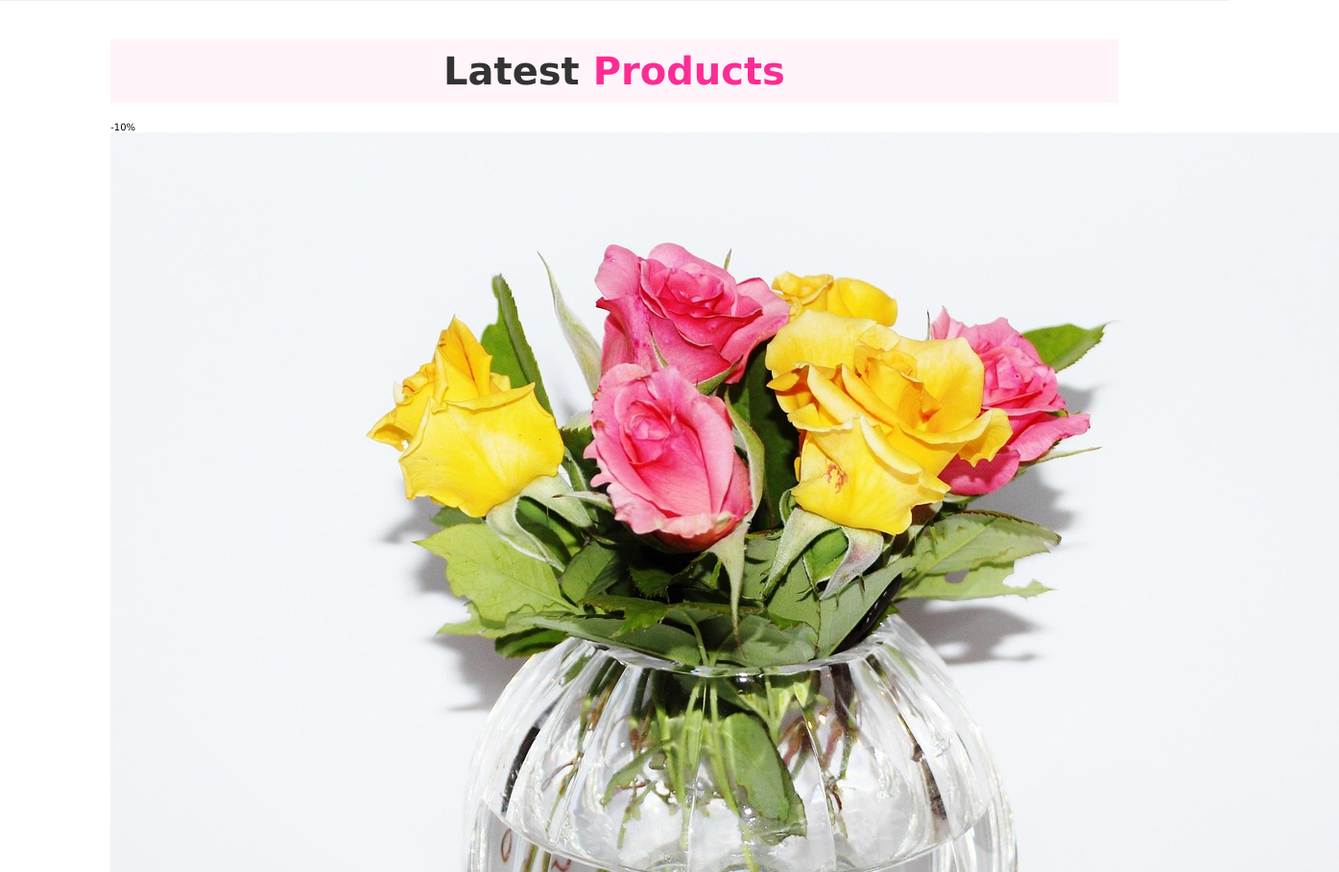
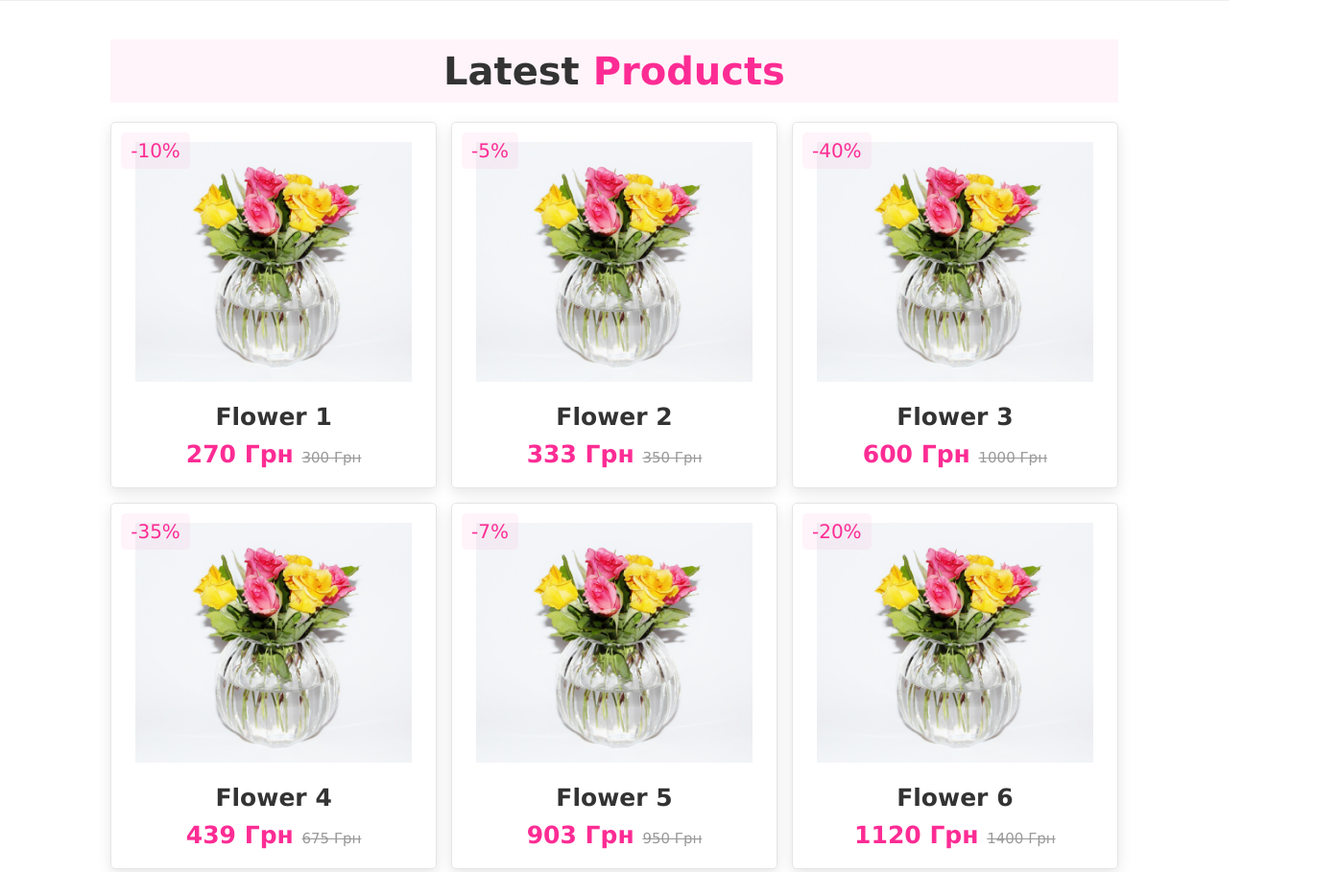
Before and after one commit to Doromido/Flower-website-y, a plain HTML site: page index.html in a window 1280 px wide. Shown: the part 1520-2429 px from the top of the page at 96% size, 1395 px wide, since content can reach past the window. Drawn offline with Linux system fonts and the light colour scheme.

Commit message:
styled product cards: layout, discount badges, image hover zoom, interactive buttons, and price display

```diff
--- a/css/style.css
+++ b/css/style.css
@@ -232,6 +232,101 @@ header .fa-bars{
     font-size: 1.4rem;
 }
 
+.products .box-container{
+    display: flex;
+    flex-wrap: wrap;
+    gap: 1.5rem;
+}
+
+.products .box-container .box{
+    flex: 1 1 30rem;
+    box-shadow: 0 .5rem 1.5rem rgba(0,0,0,.1);
+    border-radius: .5rem;
+    border: .1rem solid rgba(0,0,0,.1);
+    position: relative;
+}
+
+.products .box-container .box .discount{
+    position: absolute;
+    top: 1rem; left: 1rem;
+    padding: .7rem 1rem;
+    font-size: 2rem;
+    color: var(--pink);
+    background: rgba(255,51,153,.05);
+    z-index: 1;
+    border-radius: .5rem;
+}
+
+.products .box-container .box .image{
+    position: relative;
+    text-align: center;
+    padding-top: 2rem;
+    overflow: hidden;
+}
+
+.products .box-container .box .image img{
+    height: 25rem;
+}
+
+.products .box-container .box:hover .image img{
+    transform: scale(1.1);
+}
+
+.products .box-container .box .image .icons{
+    position: absolute;
+    bottom: -7rem; left: 0; right: 0;
+    display: flex;
+}
+
+.products .box-container .box:hover .image .icons{
+    bottom: 0;
+}
+
+.products .box-container .box .image .icons a{
+    height: 5rem;
+    line-height: 5rem;
+    font-size: 2rem;
+    width: 50%;
+    background: var(--pink);
+    color: #fff;
+}
+
+.products .box-container .box .image .icons .cart-btn{
+    border-left: .1rem solid #fff7;
+    border-right: .1rem solid #fff7;
+    width: 100%;
+}
+
+.products .box-container .box .image .icons a:hover{
+    background: #333;
+}
+
+.products .box-container .box .content{
+    padding: 2rem;
+    text-align: center;
+}
+
+.products .box-container .box .content h3{
+    font-size: 2.5rem;
+    color: #333;
+}
+
+.products .box-container .box .content .price{
+    font-size: 2.5rem;
+    color: var(--pink);
+    font-weight: bolder;
+    padding-top: 1rem;
+}
+
+.products .box-container .box .content .price span{
+    font-size: 1.5rem;
+    color: #999;
+    font-weight: lighter;
+    text-decoration: line-through;
+}
+
+
+
 
 @media (max-width:991px){
     html{
```
